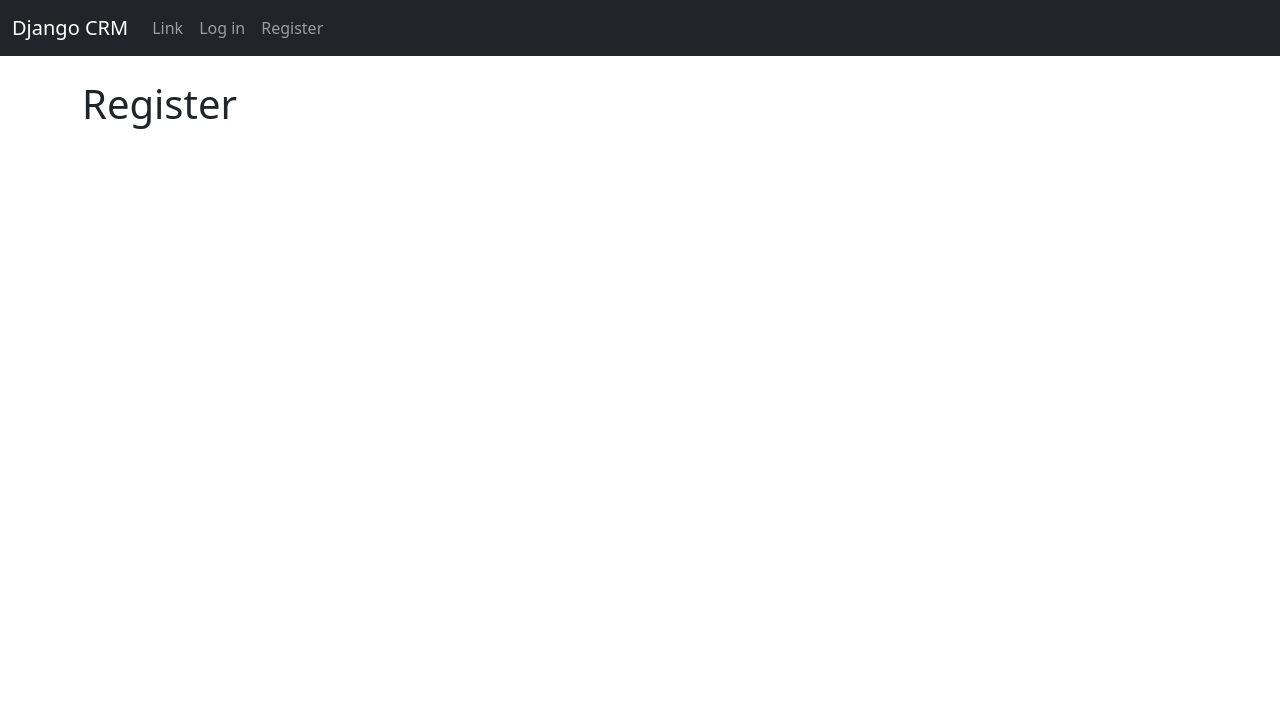
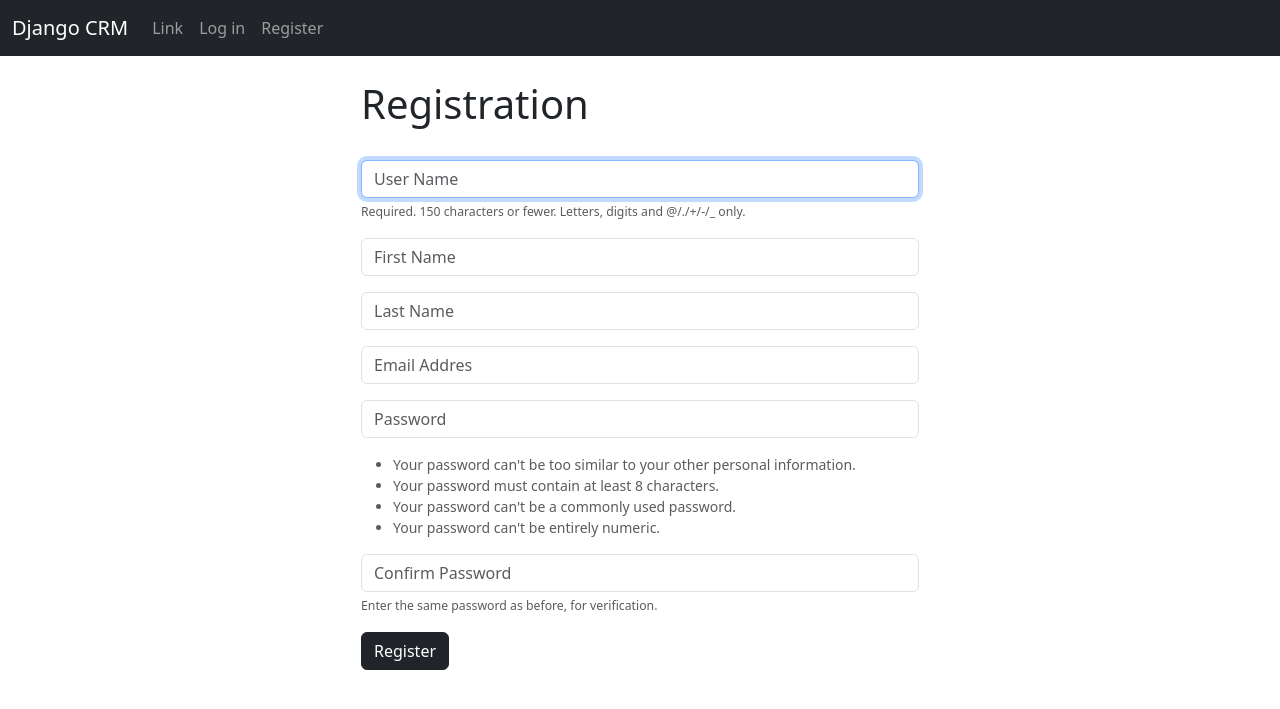
Before and after one commit to bombilo51/dj-CRM, a Django app: page /register/ in a window 1280 px wide. Shown: the top 709 px of the page. Run offline with Django 5.2, Linux system fonts and the light colour scheme.

Commit message:
registration completed

```diff
--- a/website/forms.py
+++ b/website/forms.py
@@ -29,10 +29,11 @@ class SignUpForm(UserCreationForm):
 
     class Meta:
         model = User
-        fields = ('username', 'first_name', 'lsat_name', 'email', 'password1', 'password2')
+        fields = ('username', 'first_name', 'last_name', 'email', 'password1', 'password2')
 
-        def __init__(self, *args, **kwargs) -> None:
-            super(SignUpForm, self).___init__(*args, **kwargs)
+
+    def __init__(self, *args, **kwargs):
+            super(SignUpForm, self).__init__(*args, **kwargs)
 
             self.fields['username'].widget.attrs['class'] = 'form-control'
             self.fields['username'].widget.attrs['placeholder'] = 'User Name'
--- a/website/templates/register.html
+++ b/website/templates/register.html
@@ -1,6 +1,28 @@
 {% extends "base.html" %}
 {% block content %}
 
-<h1>Register</h1>
+
+<div class="col col-md-6 offset-md-3">
+    <h1>  Registration </h1>
+    <br/>
+    <form action="{% url "register" %}" method="post">
+        {% csrf_token %}
+
+        {% if form.errors %}
+            <div class="alert alert-warning alert-dismissable fade show" role="alert">
+                Your Form Has Errors </br>
+                {% for field in form %}
+                    {% if field.errors %}
+                        {{field.name}} {{field.errors}}
+                    {% endif %}
+                {% endfor %}
+                <button type="submit" class="btn btn-close" data-bs-dismiss="alert" aria_label="Close"></button>
+            </div>
+        {% endif %}
+
+        {{form.as_p}}
+
+        <button type="submit" class="btn btn-dark">Register</button>
+    </form>
 
 {% endblock content %}
--- a/website/views.py
+++ b/website/views.py
@@ -1,6 +1,7 @@
 from django.shortcuts import render, redirect
 from django.contrib.auth import authenticate, login, logout
 from django.contrib import messages
+from .forms import SignUpForm
 
 
 def home (request):
@@ -37,4 +38,20 @@ def logout_user(request):
     return render(request, 'home.html')
 
 def register_user(request):
-    return render(request, 'register.html', {})
+    if request.method == 'POST':
+        form = SignUpForm(request.POST)
+        if form.is_valid():
+            form.save()
+
+            #Authenticate and login
+            username = form.cleaned_data['username']
+            password = form.cleaned_data['password1']
+
+            user = authenticate(username=username, password=password)
+            login(request, user)
+            messages.success(request, "You've been successfully registered!")
+            return  redirect('home')
+    else:
+        form = SignUpForm()
+
+    return render(request, 'register.html', {'form':form})
```
